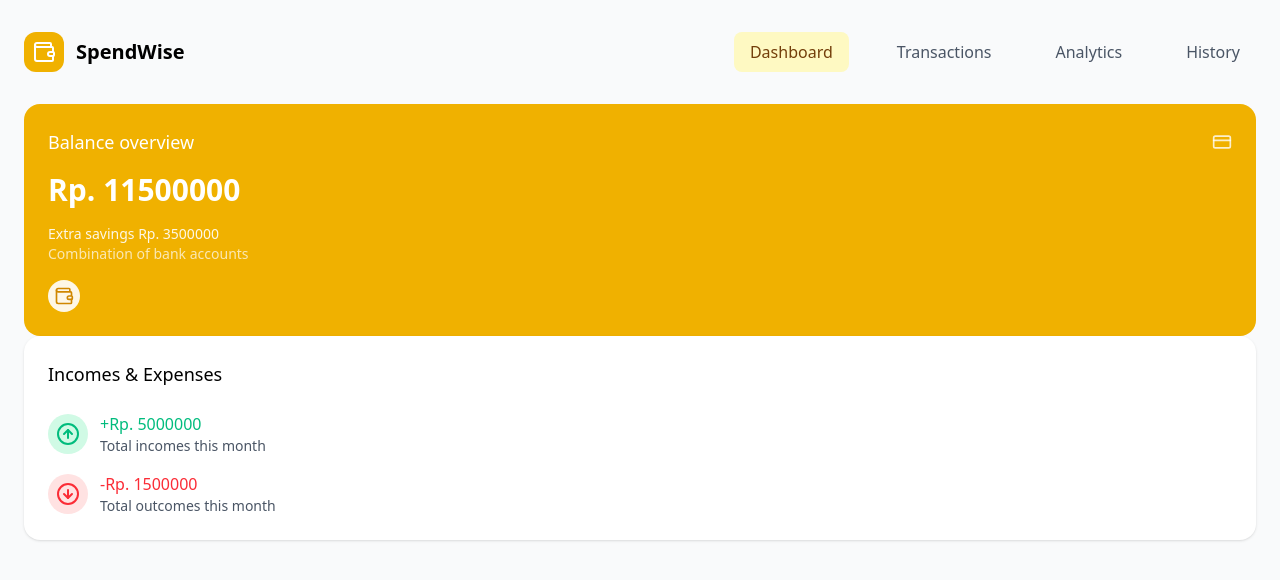
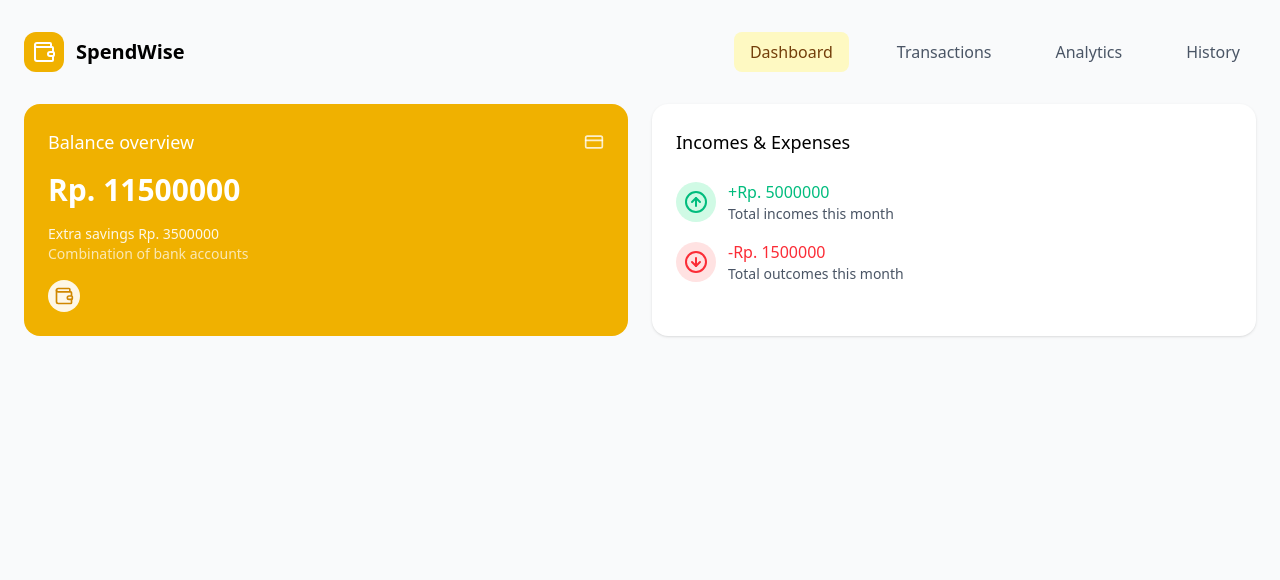
Before and after one commit to kiptr/SpendWise, a React (Vite) app: page / in a window 1280 px wide. Shown: the top 580 px of the page. Built offline with nearby package versions, Linux system fonts and the light colour scheme.

Commit message:
style: add grid layout

```diff
--- a/src/pages/Dashboard.tsx
+++ b/src/pages/Dashboard.tsx
@@ -4,7 +4,7 @@
 
 export function Dashboard() {
   return (
-    <div className="">
+    <div className="grid grid-cols-1 sm:grid-cols-2 gap-6">
       <BalanceCard balance={11500000} savings={3500000} />
       <IncomeExpenses incomes={5000000} expenses={1500000} />
     </div>
```
